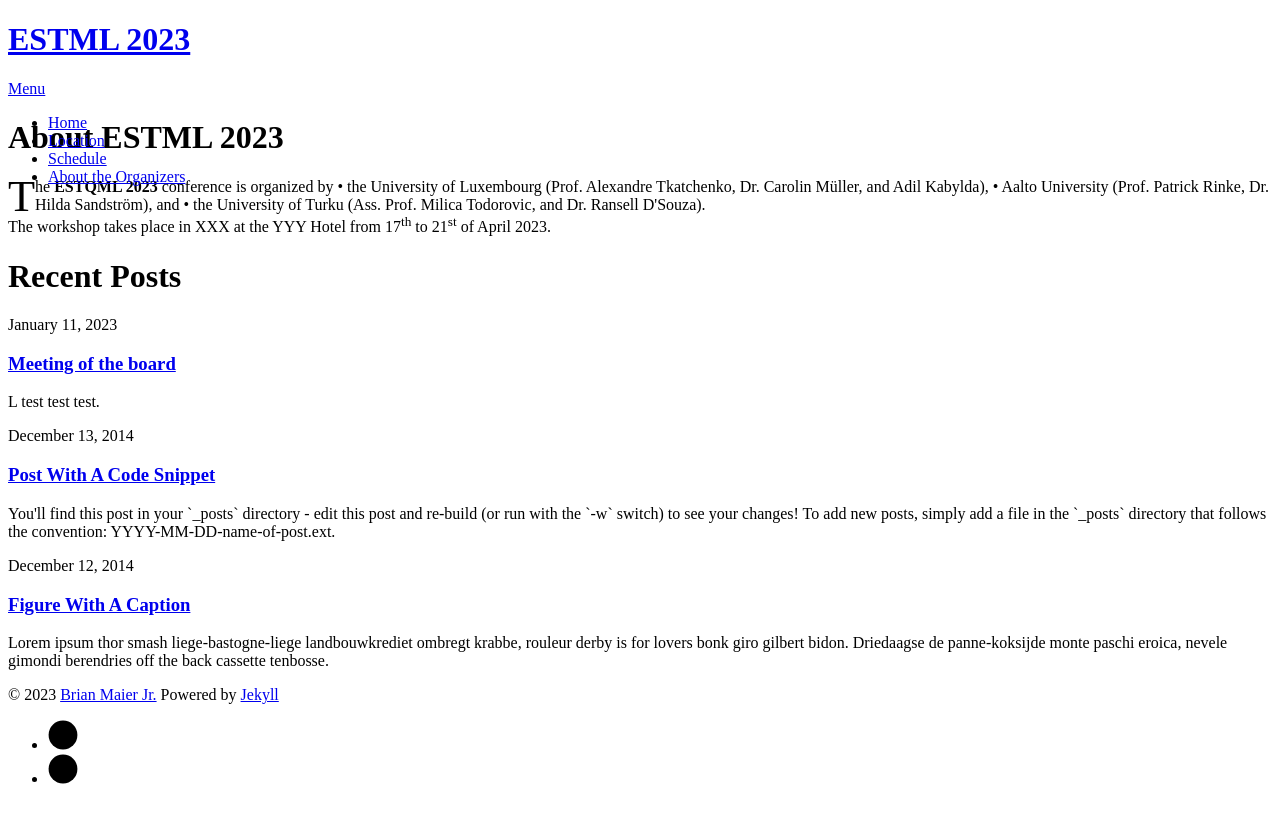
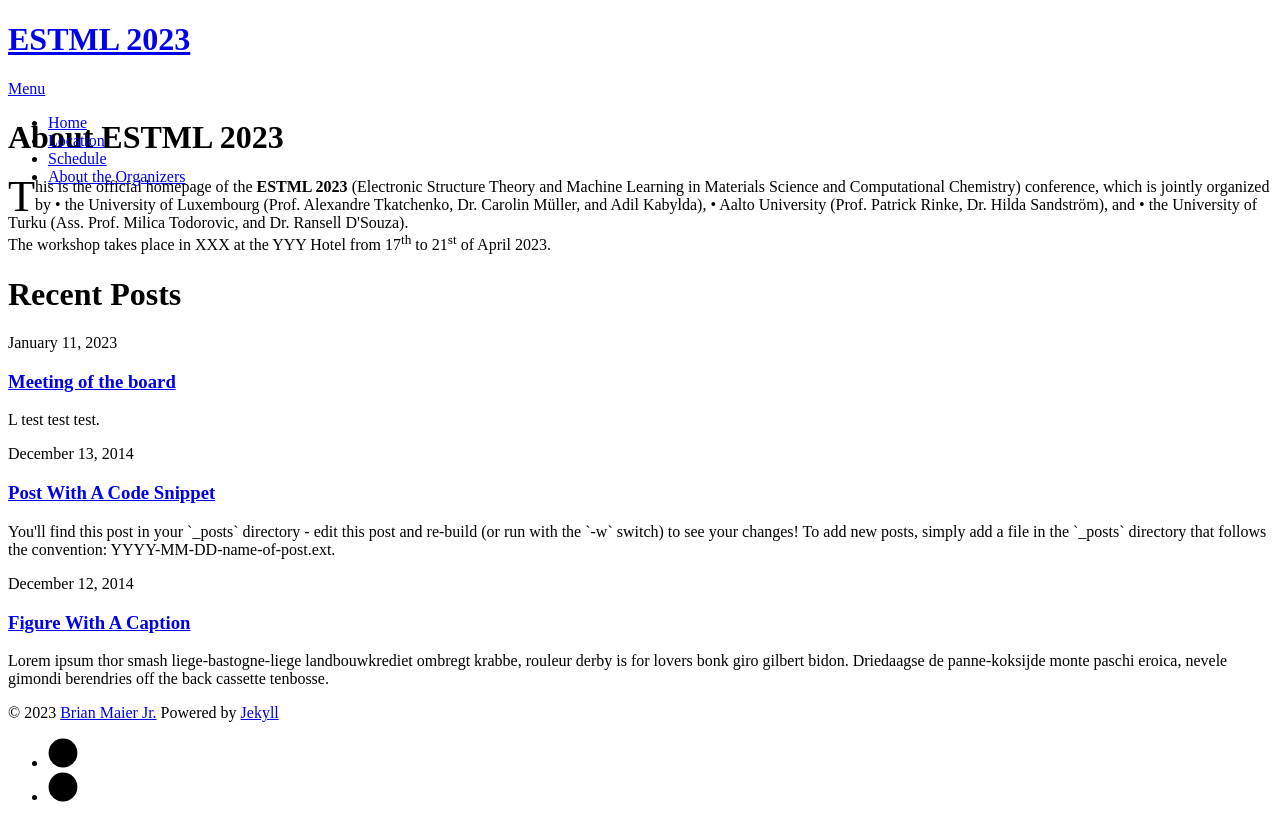
Before and after one commit to ESTML/ESTML.github.io, a Jekyll site: the page built from index.html, in a window 1280 px wide. Shown: the part 108-930 px from the top of the page. Built offline with Jekyll 4.4.1, drawn with Linux system fonts in a browser that asks for light colours; nearby versions of some CDN libraries; the list of posts is cut into pages by our own code.

Commit message:
Update index.html

```diff
--- a/index.html
+++ b/index.html
@@ -5,7 +5,8 @@ title: ESTML 2023
 
 <div class="home" id="home">
   <h1 class="pageTitle"> About ESTML 2023 </h1>
-  <span class="dropcap"> T</span> he <b>ESTQML 2023</b> conference is organized by &#x2022; the University of Luxembourg
+  <span class="dropcap"> T</span> his is the official homepage of the <b>ESTML 2023</b> (Electronic Structure Theory and Machine Learning
+  in Materials Science and Computational Chemistry) conference, which is jointly organized by &#x2022; the University of Luxembourg
   (Prof. Alexandre Tkatchenko, Dr. Carolin Müller, and Adil Kabylda), &#x2022; Aalto University (Prof. Patrick Rinke, Dr. Hilda Sandström),
   and  &#x2022; the University of Turku (Ass. Prof. Milica Todorovic, and Dr. Ransell D'Souza).
   <br>
```
